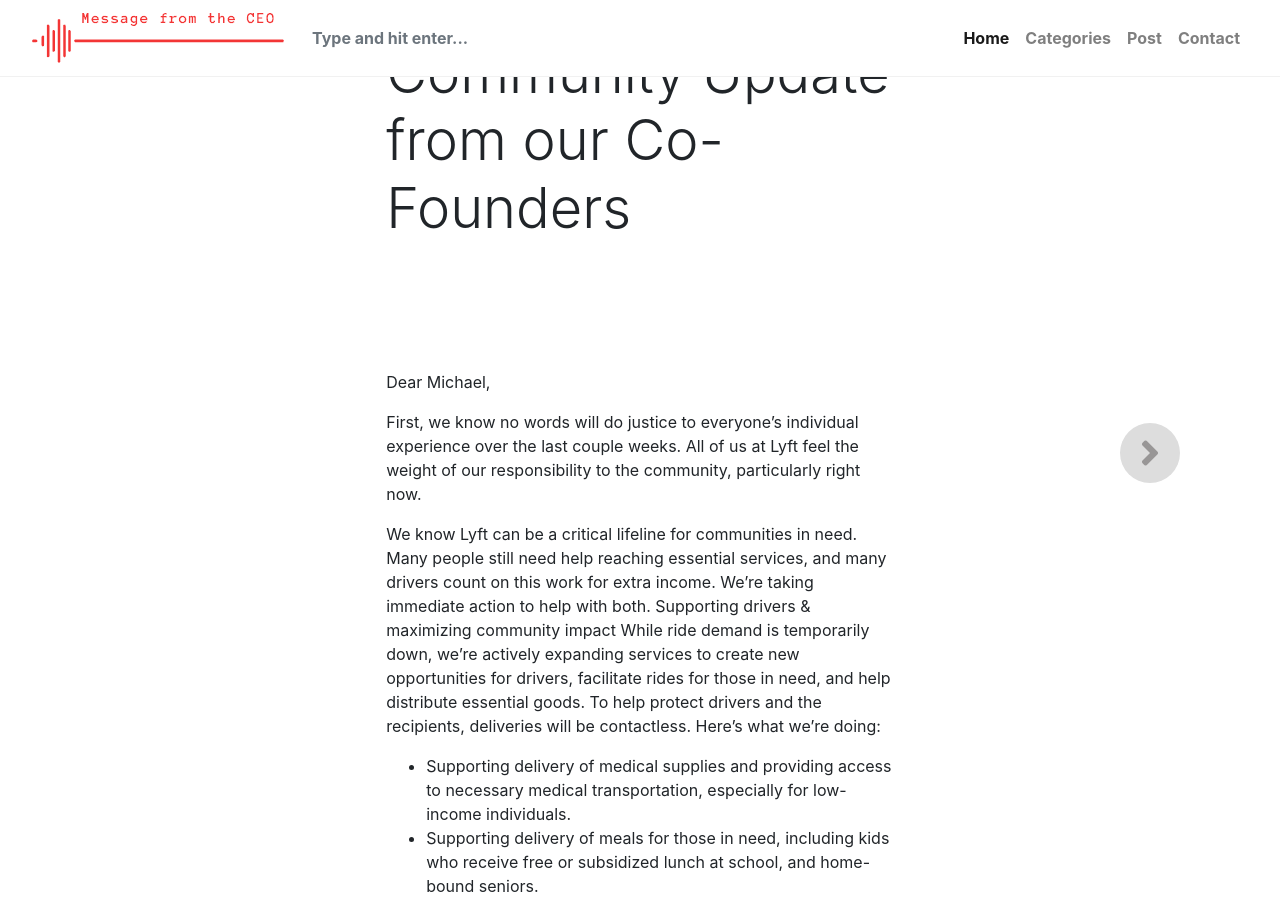
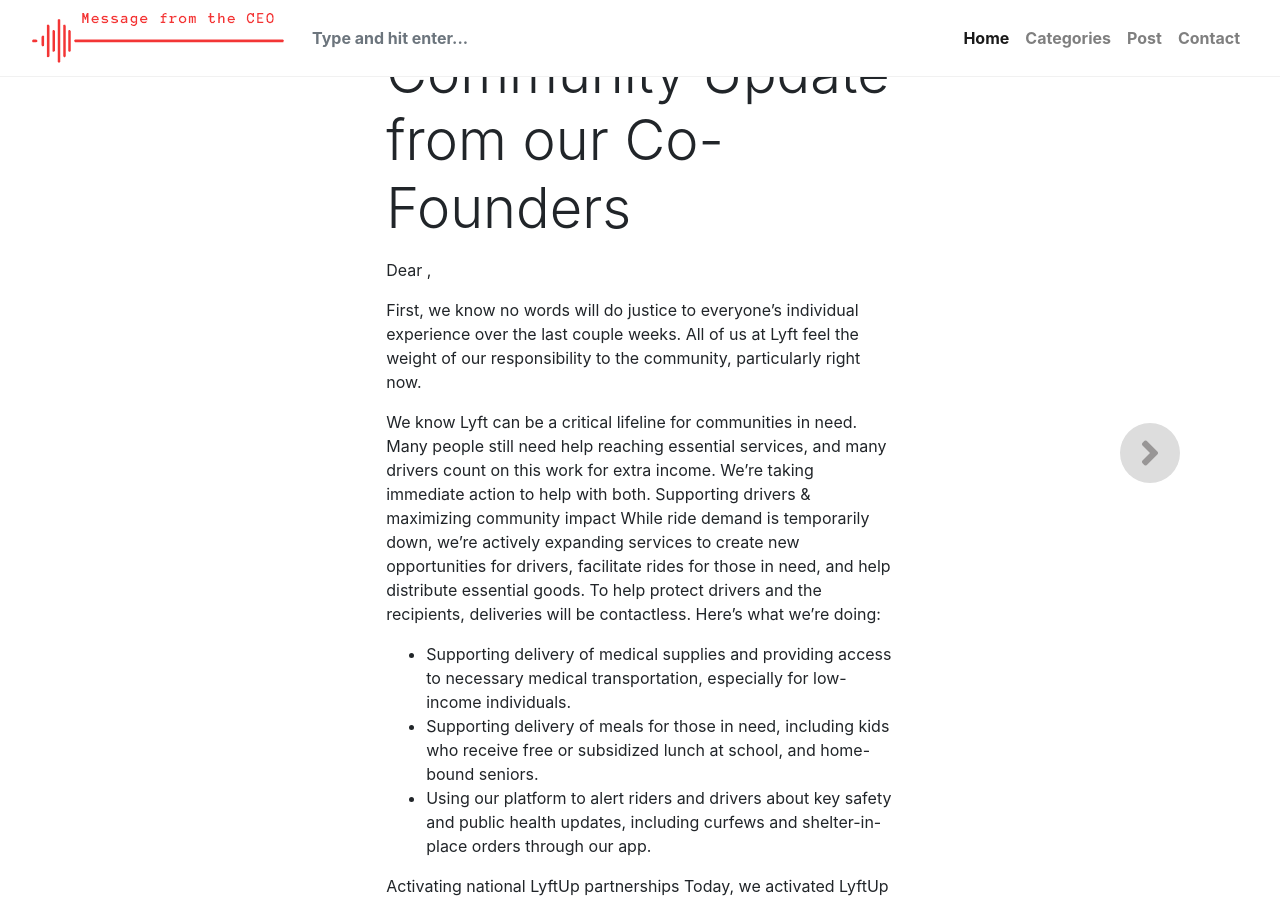
Before and after one commit to bertique/messageFromTheCEO, a Jekyll site: the page built from _posts/2020-03-21-CommunityUpdatefromourCoFounders.md, in a window 1280 px wide and 900 px high, scrolled down 1159 px. Built offline with Jekyll 4.4.1, drawn with Linux system fonts in a browser that asks for light colours; nearby versions of some CDN libraries; library files that are not in the unit come from our copies; some of the changed text lies outside the part shown.

Commit message:
Update 2020-03-21-CommunityUpdatefromourCoFounders.md

```diff
--- a/_posts/2020-03-21-CommunityUpdatefromourCoFounders.md
+++ b/_posts/2020-03-21-CommunityUpdatefromourCoFounders.md
@@ -2,25 +2,12 @@
 title:  "Community Update from our Co-Founders"
 metadate: "hide"
 date: 2020-03-21 14:09:46
-categories: [  ]
+categories: [ covid19, lyft, transportation ]
 image: "/assets/images/posts/CommunityUpdatefromourCoFounders_full.png"
 thumbnail: "/assets/images/posts/CommunityUpdatefromourCoFounders.png"
 ---
- ‌ ‌ ‌ ‌ ‌ ‌ ‌ ‌ ‌ ‌ ‌ ‌ ‌  ‌ ‌ ‌ ‌ ‌ ‌ ‌ ‌ ‌ ‌ ‌ ‌ ‌  ‌ ‌ ‌ ‌ ‌ ‌ ‌ ‌
-‌ ‌ ‌ ‌ ‌  ‌ ‌ ‌ ‌ ‌ ‌ ‌ ‌ ‌ ‌ ‌ ‌ ‌  ‌ ‌ ‌ ‌ ‌ ‌ ‌ ‌ ‌ ‌ ‌ ‌ ‌  ‌ ‌ ‌
-‌ ‌ ‌ ‌ ‌ ‌ ‌ ‌ ‌ ‌  ‌ ‌ ‌ ‌ ‌ ‌ ‌ ‌ ‌ ‌ ‌ ‌ ‌  ‌ ‌ ‌ ‌ ‌ ‌ ‌ ‌ ‌ ‌ ‌
-‌ ‌  ‌ ‌ ‌ ‌ ‌ ‌ ‌ ‌ ‌  ‌ ‌ ‌ ‌ ‌ ‌ ‌ ‌ ‌ ‌ ‌ ‌ ‌  ‌ ‌ ‌ ‌ ‌ ‌ ‌ ‌ ‌
-‌ ‌ ‌ ‌ ‌ ‌ ‌ ‌ ‌ ‌ ‌ ‌ ‌  ‌ ‌ ‌ ‌ ‌ ‌ ‌ ‌ ‌  ‌ ‌ ‌ ‌ ‌ ‌ ‌ ‌ ‌ ‌ ‌ ‌
-‌  ‌ ‌ ‌ ‌ ‌ ‌ ‌ ‌ ‌  ‌ ‌ ‌ ‌ ‌ ‌ ‌ ‌ ‌ ‌ ‌ ‌ ‌  ‌ ‌ ‌ ‌ ‌ ‌ ‌ ‌ ‌ ‌ ‌
-‌ ‌  ‌ ‌ ‌ ‌ ‌ ‌ ‌ ‌ ‌  ‌ ‌ ‌ ‌ ‌ ‌ ‌ ‌ ‌ ‌ ‌ ‌ ‌  ‌ ‌ ‌ ‌ ‌ ‌ ‌ ‌ ‌ ‌
-‌ ‌ ‌  ‌ ‌ ‌ ‌ ‌ ‌ ‌ ‌ ‌  ‌ ‌ ‌ ‌ ‌ ‌ ‌ ‌ ‌ ‌ ‌ ‌ ‌  ‌ ‌ ‌ ‌ ‌ ‌ ‌ ‌ ‌
-‌ ‌ ‌ ‌  ‌ ‌ ‌ ‌ ‌ ‌ ‌ ‌ ‌  ‌ ‌ ‌ ‌ ‌ ‌ ‌ ‌ ‌ ‌ ‌ ‌ ‌  ‌ ‌ ‌ ‌ ‌ ‌ ‌ ‌
-‌ ‌ ‌ ‌ ‌  ‌ ‌ ‌ ‌ ‌ ‌ ‌ ‌ ‌  ‌ ‌ ‌ ‌ ‌ ‌ ‌ ‌ ‌ ‌ ‌ ‌ ‌  ‌ ‌ ‌ ‌ ‌ ‌ ‌
-‌ ‌ ‌ ‌ ‌ ‌  ‌ ‌ ‌ ‌ ‌ ‌ ‌ ‌ ‌  ‌ ‌ ‌ ‌ ‌ ‌ ‌ ‌ ‌ ‌ ‌ ‌ ‌
 
-
-
-Dear Michael,
+Dear ,
 
 First, we know no words will do justice to everyone's individual experience
 over the last couple weeks. All of us at Lyft feel the weight of our
```
